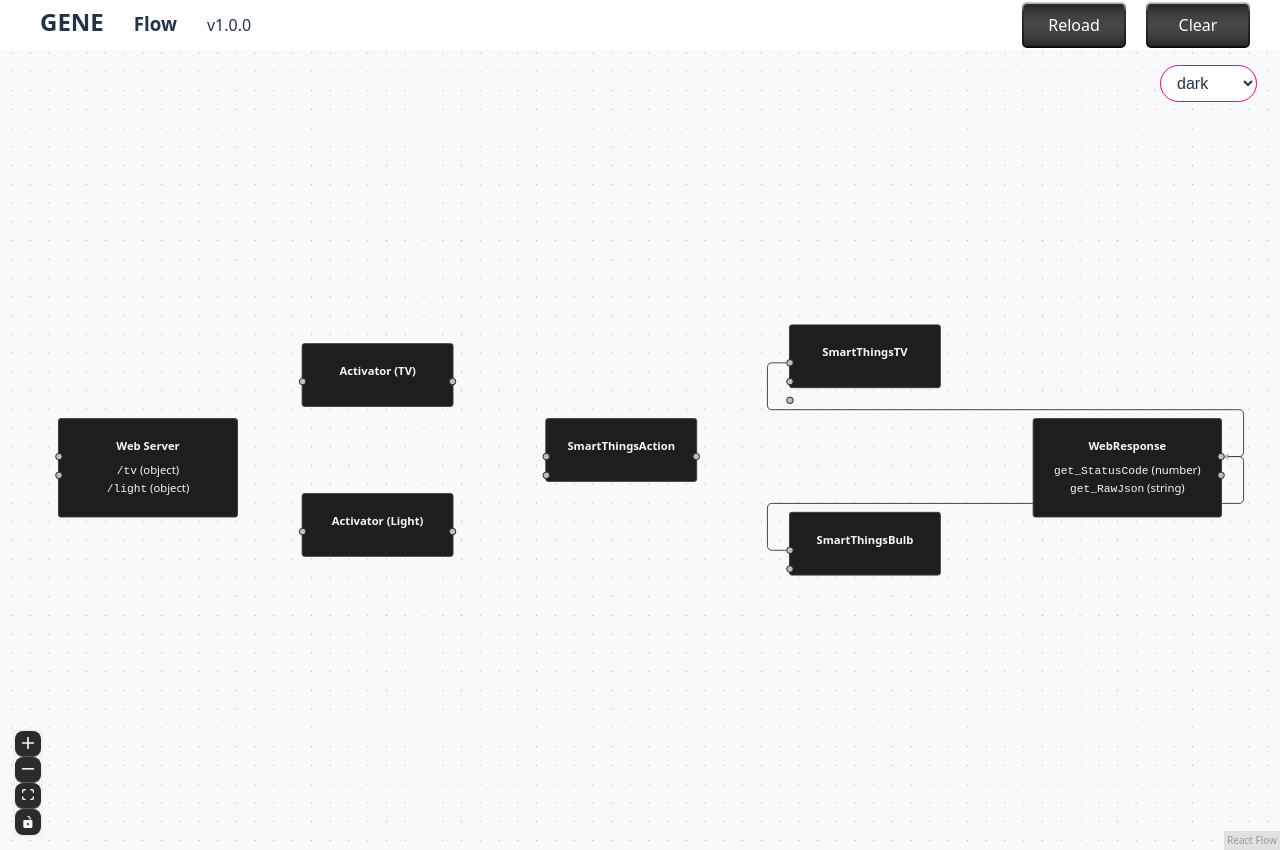
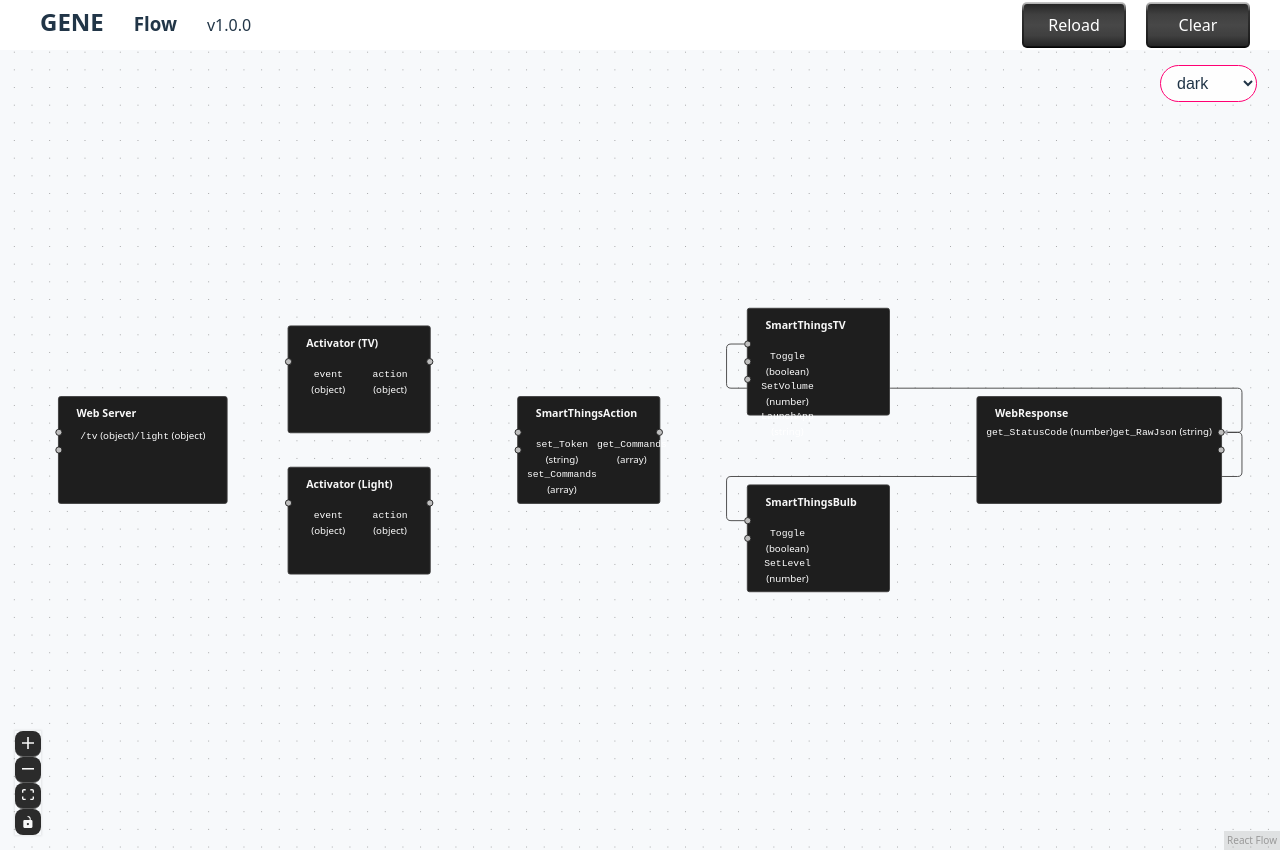
Before and after one commit to joeswagson/GENE, a React (Vite) app in the folder GENE.Flow/Frontend/: page / in a window 1280 px wide. Built offline with nearby package versions, Linux system fonts and the light colour scheme.

Commit message:
Fix styles partly

```diff
--- a/GENE.Flow/Frontend/src/main.css
+++ b/GENE.Flow/Frontend/src/main.css
@@ -9,15 +9,20 @@
 }
 
 /* Flex Classes */
-.inflex {
-    display: inline-flex;
-    flex-direction: row;
-}
-
 .flex {
     display: flex;
     flex-direction: row;
     justify-content: space-between;
+    padding: 0 0;
+    margin: 0 0;
+}
+
+.flex-col {
+    display: flex;
+    flex-direction: column;
+    justify-content: space-between;
+    padding: 0 0;
+    margin: 0 0;
 }
 
 .flex-left {
@@ -25,6 +30,8 @@
 
     justify-content: flex-start;
     justify-items: flex-start;
+    padding: 0 0;
+    margin: 0 0;
 }
 
 .flex-right {
@@ -32,9 +39,10 @@
 
     justify-content: flex-end;
     justify-items: flex-end;
+    padding: 0 0;
+    margin: 0 0;
 }
 
-/* Header-Specific */
 .header-flex,
 .header-sub {
     flex-grow: 1;
@@ -42,8 +50,8 @@
     align-items: baseline;
 }
 
-.header-flex>*,
-.header-sub>* {
+.header-flex > *,
+.header-sub > * {
     margin-top: 0;
     margin-bottom: 0;
     margin-left: 10px;
@@ -52,7 +60,99 @@
     padding: 2px 10px;
 }
 
-/* Buttons */
+.node-container {
+    display: flex;
+    flex-direction: column;
+    width: 100%;
+    height: 100px;
+    /*height: auto !important;*/
+}
+
+.node-signals {
+    width: 100%;
+    padding-top: 5px;
+}
+
+.node-outputs {
+    width: 100%;
+    padding-bottom: 5px;
+}
+
+.bridge-node-container {
+    width: 100%;
+    /*display: grid;*/
+    /*grid-template-columns: 1fr 1fr;*/
+    /*gap: 10px;*/
+    height: 100px;
+    /*height: auto !important;*/
+}
+
+.handle-label-pair {
+    display: flex;
+    justify-content: space-between;
+    align-items: center;
+    margin-bottom: 8px;
+    min-height: 24px;
+}
+
+.label-item {
+    position: relative;
+    background-color: transparent !important;
+    /*padding: 0 6px;*/
+    font-size: 12px;
+}
+
+.output-label-item {
+    position: relative;
+    background-color: transparent !important;
+    /*padding: 0 6px;*/
+    font-size: 12px;
+}
+
+.node-content {
+    position: relative;
+    min-height: 80px;
+}
+
+.handle-container {
+    position: relative;
+    width: 100%;
+    padding-top: 15px;
+}
+
+.label-item {
+    position: inherit;
+    top: 5px;
+    left: 20px;
+    display: inline-block;
+    background-color: rgba(255, 255, 255, 0.8);
+    /*padding: 2px 6px;*/
+    border-radius: 3px;
+    font-size: 11px;
+    padding: 0 0;
+    margin: 0 0;
+}
+
+.output-label-item {
+    position: absolute;
+    top: 5px;
+    right: 20px;
+    display: inline-block;
+    background-color: rgba(255, 255, 255, 0.8);
+    /*padding: 2px 6px;*/
+    border-radius: 3px;
+    font-size: 11px;
+
+    padding: 0 0;
+    margin: 0 0;
+}
+
+.dark .label-item,
+.dark .output-label-item {
+    background-color: rgba(0, 0, 0, 0.7);
+    color: white;
+}
+
 .button-container {
     display: flex;
     background: -webkit-linear-gradient(bottom,
--- a/GENE.Flow/Frontend/src/nodes/Node.tsx
+++ b/GENE.Flow/Frontend/src/nodes/Node.tsx
@@ -9,32 +9,46 @@
 }
 
 export const SignalNode = memo(({ data, selected }: NodeProps) => (
-    <>
-        <NodeResizer minWidth={150} minHeight={80} isVisible={selected} />
+    <div className="node-container">
+        <NodeResizer minWidth={150} minHeight={120} isVisible={selected} />
         {Handles(data.signals ?? [], { type: SignalTypes.SIGNAL })}
         <div style={{ padding: 10, minWidth: 150 }}>
             {CreateTitle(data)}
+        </div>
+        <div className="node-signals">
             {Labels(data.signals ?? [])}
         </div>
-    </>
+    </div>
 ));
 
 export const OutputNode = memo(({ data, selected }: NodeProps) => (
-    <>
-        <NodeResizer minWidth={160} minHeight={40} isVisible={selected} />
+    <div className="node-container">
+        <NodeResizer minWidth={160} minHeight={120} isVisible={selected} />
         {Handles(data.outputs ?? [], { type: SignalTypes.OUTPUT })}
         <div style={{ padding: 10, minWidth: 160 }}>
             {CreateTitle(data)}
+        </div>
+        <div className="node-outputs">
             {Labels(data.outputs ?? [])}
         </div>
-    </>
+    </div>
 ));
 
 export const BridgeNode = memo(({ data, selected }: NodeProps) => (
-    <>
-        <NodeResizer minWidth={120} minHeight={60} isVisible={selected} />
+    <div className="bridge-node-container">
+        <NodeResizer minWidth={160} minHeight={120} isVisible={selected} />
         {Handles(data.signals ?? [], { type: SignalTypes.SIGNAL })}
         {Handles(data.outputs ?? [], { type: SignalTypes.OUTPUT })}
         <div style={{ padding: 10, minWidth: 120 }}>{CreateTitle(data)}</div>
-    </>
+        <br/>
+        <div className="flex" style={{alignItems: "baseline", position: "absolute", top: "40px", width: "calc(100% - 20px)", height: "calc(100% - 40px)"}}>
+            <div className="flex-col flex-left node-signals">
+                {Labels(data.signals ?? [])}
+            </div>
+
+            <div className="flex-col flex-right node-outputs">
+                {Labels(data.outputs ?? [])}
+            </div>
+        </div>
+    </div>
 ));
--- a/GENE.Flow/Frontend/src/nodes/NodeDefaults.tsx
+++ b/GENE.Flow/Frontend/src/nodes/NodeDefaults.tsx
@@ -2,51 +2,76 @@
 import {HandlesData, MethodDefinition, NodeData, SignalType, SignalTypes} from "../types";
 import {handleY} from "./YHandler";
 
-const generalStyle = {}
+const generalStyle = {
+    margin: '0 0',
+    padding: '0 0'
+};
 
 const handleStyle = {
     ...generalStyle
-}
+};
 
 const labelStyle = {
     ...generalStyle
-}
+};
 
 const titleStyle = {
     ...generalStyle,
 
+    position: 'absolute',
+    top: '10px',
     fontSize: 12,
     marginBottom: 8,
     fontWeight: 'bold',
-}
+};
 
 function CreateHandle(method: MethodDefinition,
                       i: number,
                       data: HandlesData) {
     const signal = data.type == SignalTypes.SIGNAL;
     return (<Handle
+
         key={method.name}
+
         id={`${data.type}-${method.name}`}
+
         type={signal ? 'source' : 'target'}
+
         position={method.position ?? signal ? Position.Left : Position.Right}
-        style={{...handleStyle, top: handleY(i)}}
+
+        style={{...handleStyle, top: handleY(i, 25)}}
+
     />);
 }
 
 function CreateLabel(method: MethodDefinition, i: number) {
     return (
-        <div key={method.name} style={{...labelStyle, top: handleY(i)}}>
+
+        <div key={method.name} className="label-item"
+
+        style={{...labelStyle, top: handleY(i, 25)}}
+
+        >
+
             <code>{method.name}</code> ({method.type})
+
         </div>
+
     );
 }
 
 export function CreateTitle(data: NodeData) {
+
     return (
+
         <div style={titleStyle}>
+
             {data.label}
+
         </div>
+
     );
+
 }
 
 export function Handles(methods: MethodDefinition[], data: HandlesData) {
@@ -55,4 +80,5 @@
 
 export function Labels(methods: MethodDefinition[]) {
     return methods.map((m, i) => CreateLabel(m, i));
+
 }
```
Lines whose indentation alone changed are shown as unchanged.
